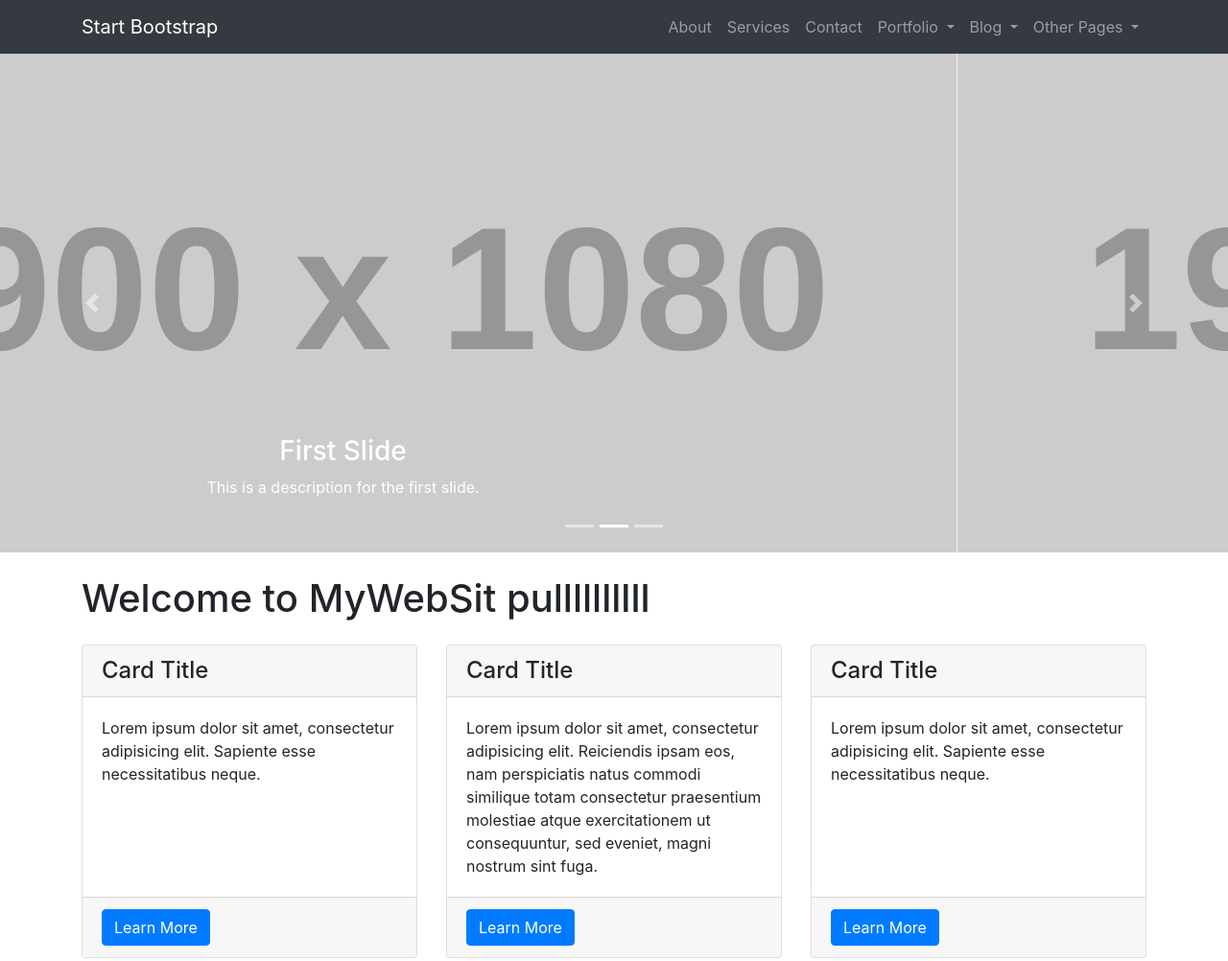
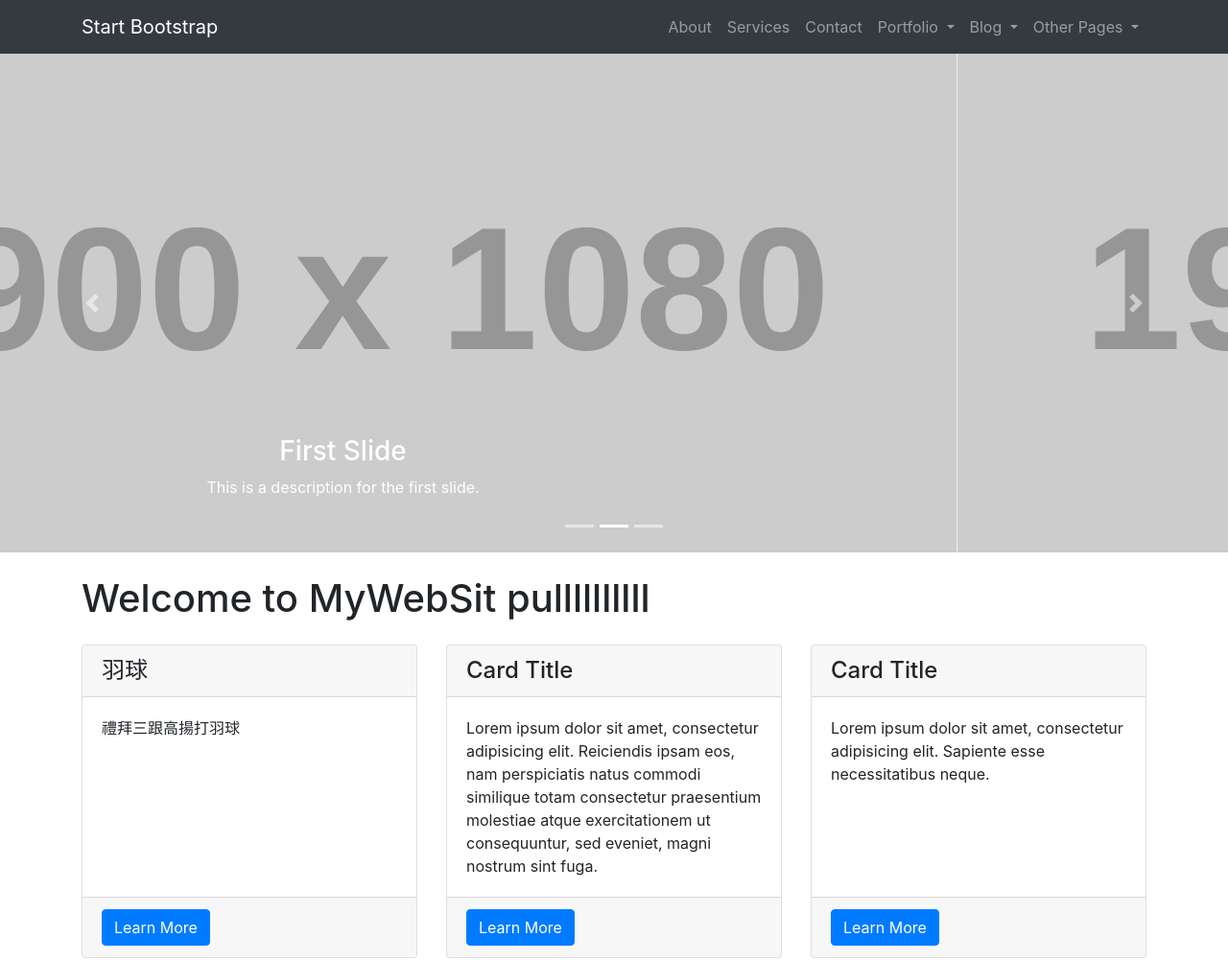
Before and after one commit to BING-YI/test, a website: page index.html in a window 1280 px wide. Shown: the top 1002 px of the page at 96% size. Drawn offline with Linux system fonts and the light colour scheme; placeholder pictures from the web are drawn by us.

Commit message:
增加羽球標題

```diff
--- a/index.html
+++ b/index.html
@@ -127,9 +127,9 @@
       <div class="row">
         <div class="col-lg-4 mb-4">
           <div class="card h-100">
-            <h4 class="card-header">Card Title</h4>
+            <h4 class="card-header">羽球</h4>
             <div class="card-body">
-              <p class="card-text">Lorem ipsum dolor sit amet, consectetur adipisicing elit. Sapiente esse necessitatibus neque.</p>
+              <p class="card-text">禮拜三跟高揚打羽球</p>
             </div>
             <div class="card-footer">
               <a href="#" class="btn btn-primary">Learn More</a>
```
